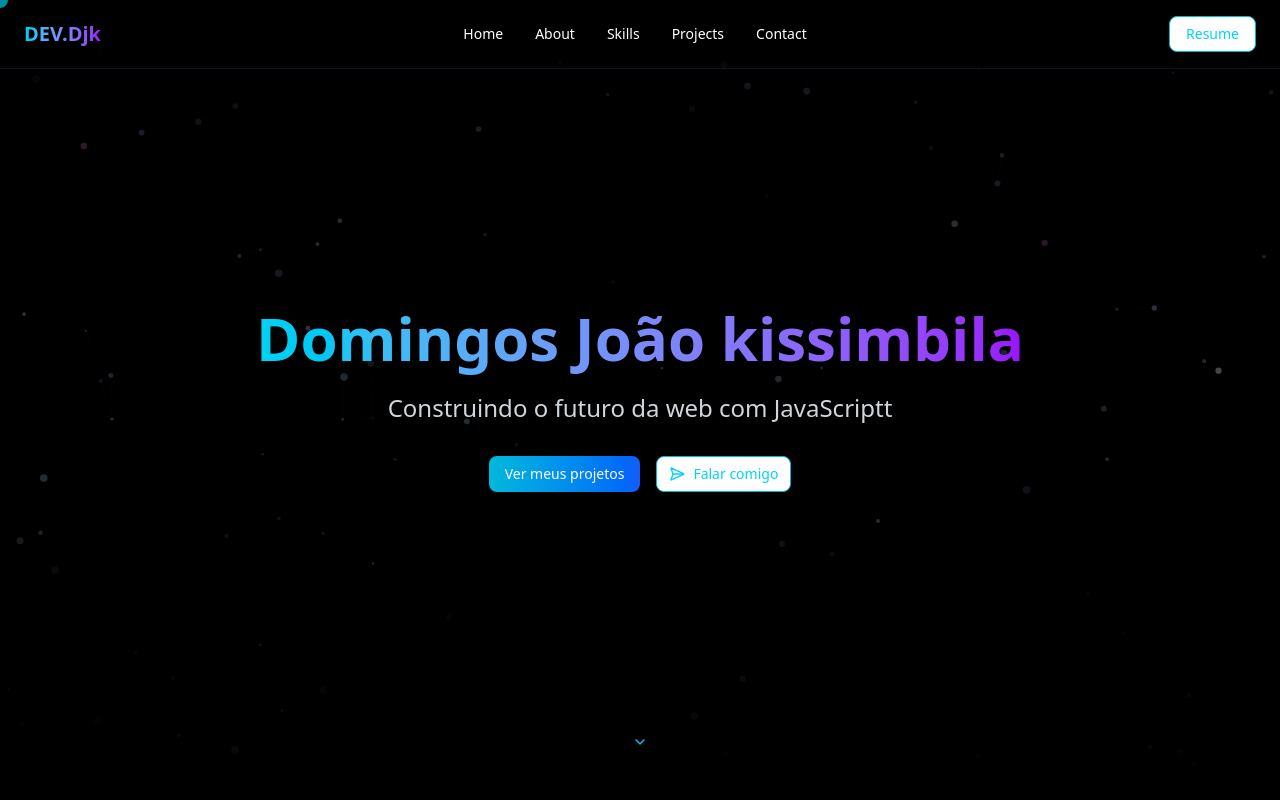
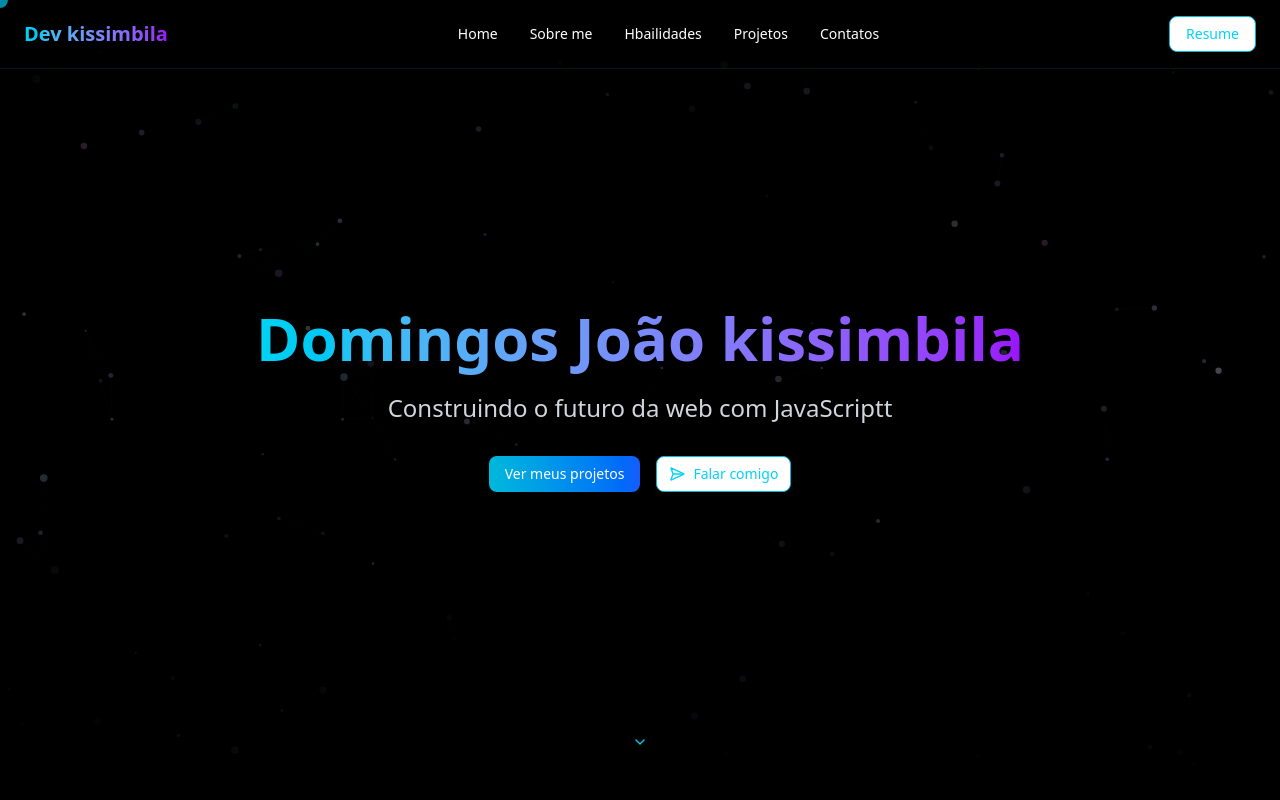
Before and after one commit to Kissimbila16/djkdeveloper, a Next.js app: page / in a window 1280 px wide. Shown: the top 800 px of the page. Built offline with nearby package versions, Linux system fonts and the light colour scheme.

Commit message:
add header para pt

```diff
--- a/src/app/page.tsx
+++ b/src/app/page.tsx
@@ -39,17 +39,23 @@ export default function Portfolio() {
               transition={{ duration: 1 }}
               className="text-xl font-bold text-transparent bg-clip-text bg-gradient-to-r from-cyan-400 to-purple-600"
             >
-              DEV.Djk
+              Dev kissimbila
             </motion.div>
             <div className="hidden md:flex space-x-8">
-              {["Home", "About", "Skills", "Projects", "Contact"].map((item) => (
+  {[
+    { id: "home", name: "Home" },
+    { id: "about", name: "Sobre me" },
+    { id: "skills", name: "Hbailidades" },
+    { id: "projects", name: "Projetos" },
+    { id: "contact", name: "Contatos" }
+  ].map((item) => (
     <motion.a
-                  key={item}
-                  href={`#${item.toLowerCase()}`}
+      key={item.id}
+      href={`#${item.id}`}
       className="text-sm hover:text-cyan-400 transition-colors"
       whileHover={{ y: -2 }}
     >
-                  {item}
+      {item.name}
     </motion.a>
   ))}
 </div>
@@ -290,7 +296,7 @@ do mundo real.
         <footer className="py-8 border-t border-cyan-900/30 backdrop-blur-md bg-black/30">
           <div className="container mx-auto px-6 text-center">
             <p className="text-gray-400 text-sm">© {new Date().getFullYear()} Domingos J.Kissimbila. Todos os direitos reservados.</p>
-            <p className="text-gray-600 text-xs mt-2">Construído com Next.js e Tailwind CSS</p>
+            <p className="text-gray-600 text-xs mt-2">Domingos J.Kissimbila.</p>
           </div>
         </footer>
       </div>
```
Lines whose indentation alone changed are shown as unchanged.
